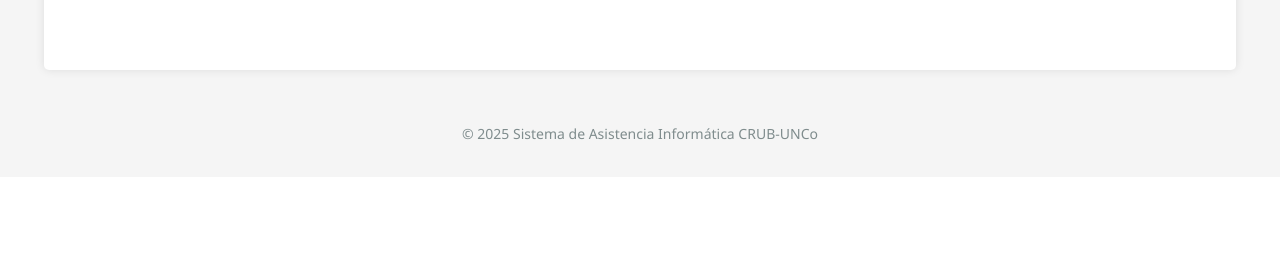
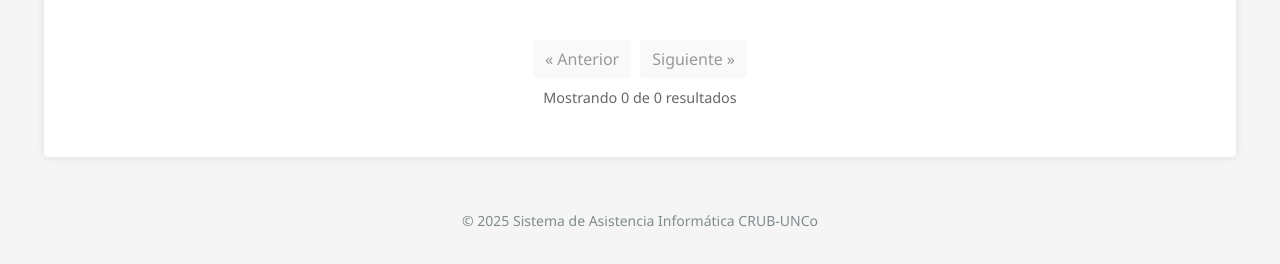
Before and after one commit to Ignatius32/asistencia-informatica-crub, a Flask app: page /admin/dashboard in a window 1280 px wide. Shown: the part 772-1036 px from the top of the page. Before the commit the page ends 912 px from the top, so only its background shows below. Run offline with Flask 3, Linux system fonts and the light colour scheme; the visitor is signed in with stand-in values (Sample User, id 1); parts of the project's set-up code (start-up, migrations or seed data) failed here and were passed over.

Commit message:
se agrega paginacion

```diff
--- a/app/routes/admin.py
+++ b/app/routes/admin.py
@@ -21,13 +21,20 @@ def admin_required(f):
 @admin_bp.route('/admin/dashboard')
 @admin_required
 def dashboard():
+    # Get pagination parameters
+    page = request.args.get('page', 1, type=int)
+    per_page = 15  # Number of tickets per page in admin dashboard
+
     # Calculate statistics for the dashboard
     total_tickets = Ticket.query.count()
     open_tickets = Ticket.query.filter_by(status='Abierto').count()
     closed_tickets = Ticket.query.filter_by(status='Cerrado').count()
 
-    # Get all tickets for the table
-    tickets = Ticket.query.all()
+    # Get all tickets for the table, paginated and ordered by created_at desc
+    pagination = Ticket.query.order_by(Ticket.created_at.desc()).paginate(
+        page=page, per_page=per_page, error_out=False)
+
+    tickets = pagination.items
 
     # Get unique departments and technicians for filters
     departments = db.session.query(User.departamento).distinct().all()
@@ -39,6 +46,7 @@ def dashboard():
                           open_tickets=open_tickets,
                           closed_tickets=closed_tickets,
                           tickets=tickets,
+                          pagination=pagination,
                           departments=departments,
                           technicians=technicians)
 
--- a/app/static/css/style.css
+++ b/app/static/css/style.css
@@ -692,3 +692,70 @@ section h2 {
         text-align: center;
     }
 }
+
+/* Pagination styles */
+.pagination-container {
+    margin-top: 20px;
+    display: flex;
+    flex-direction: column;
+    align-items: center;
+}
+
+.pagination {
+    margin-bottom: 10px;
+}
+
+.pagination ul {
+    display: flex;
+    list-style: none;
+    padding: 0;
+    gap: 5px;
+    margin: 0;
+}
+
+.pagination .page-item {
+    margin: 0 2px;
+}
+
+.pagination .page-link {
+    display: block;
+    padding: 8px 12px;
+    text-decoration: none;
+    border-radius: 4px;
+    background: #f5f5f5;
+    color: #333;
+    transition: all 0.2s;
+}
+
+.pagination .page-link:hover {
+    background: #e0e0e0;
+}
+
+.pagination .page-item.active .page-link {
+    background: #3498db;
+    color: white;
+}
+
+.pagination .page-item.disabled .page-link {
+    color: #999;
+    pointer-events: none;
+    background: #f9f9f9;
+}
+
+.pagination-info {
+    color: #666;
+    font-size: 0.9em;
+}
+
+/* Responsive pagination */
+@media (max-width: 576px) {
+    .pagination ul {
+        flex-wrap: wrap;
+        justify-content: center;
+    }
+
+    .pagination .page-link {
+        padding: 6px 10px;
+        font-size: 0.9em;
+    }
+}
--- a/app/static/js/dashboard.js
+++ b/app/static/js/dashboard.js
@@ -124,4 +124,93 @@ document.addEventListener('DOMContentLoaded', function() {
             document.body.removeChild(link);
         });
     }
+
+    // Process pagination links to maintain filters
+    document.querySelectorAll('.pagination a.page-link').forEach(link => {
+        link.addEventListener('click', function(e) {
+            // Look for nearby tables to determine which filters to apply
+            let section = null;
+            let container = this.closest('section');
+
+            if (container) {
+                // Find the table ID within this section
+                const tables = container.querySelectorAll('table');
+                if (tables.length > 0) {
+                    section = tables[0].id;
+                }
+
+                // If we have a section, add current filter values to pagination URL
+                if (section) {
+                    e.preventDefault();
+                    const url = new URL(this.href);
+
+                    const searchInput = document.querySelector(`.ticket-search[data-table="${section}"]`);
+                    if (searchInput && searchInput.value) {
+                        url.searchParams.set('search', searchInput.value);
+                    }
+
+                    const statusFilter = document.querySelector(`.status-filter[data-table="${section}"]`);
+                    if (statusFilter && statusFilter.value) {
+                        url.searchParams.set('status', statusFilter.value);
+                    }
+
+                    const priorityFilter = document.querySelector(`.priority-filter[data-table="${section}"]`);
+                    if (priorityFilter && priorityFilter.value) {
+                        url.searchParams.set('priority', priorityFilter.value);
+                    }
+
+                    const departmentFilter = document.querySelector(`.department-filter[data-table="${section}"]`);
+                    if (departmentFilter && departmentFilter.value) {
+                        url.searchParams.set('department', departmentFilter.value);
+                    }
+
+                    const technicianFilter = document.querySelector(`.technician-filter[data-table="${section}"]`);
+                    if (technicianFilter && technicianFilter.value) {
+                        url.searchParams.set('technician', technicianFilter.value);
+                    }
+
+                    const dateFilter = document.querySelector(`.date-filter[data-table="${section}"]`);
+                    if (dateFilter && dateFilter.value) {
+                        url.searchParams.set('date', dateFilter.value);
+                    }
+
+                    // Navigate to the new URL with filters
+                    window.location.href = url.toString();
+                }
+            }
+        });
+    });
+
+    // Simple search filtering for user ticket list
+    const ticketSearch = document.getElementById('ticketSearch');
+    const statusFilter = document.getElementById('statusFilter');
+
+    if (ticketSearch) {
+        ticketSearch.addEventListener('input', function() {
+            filterUserTickets();
+        });
+    }
+
+    if (statusFilter) {
+        statusFilter.addEventListener('change', function() {
+            filterUserTickets();
+        });
+    }
+
+    function filterUserTickets() {
+        const searchTerm = ticketSearch ? ticketSearch.value.toLowerCase() : '';
+        const statusTerm = statusFilter ? statusFilter.value : '';
+
+        const rows = document.querySelectorAll('.ticket-row');
+
+        rows.forEach(row => {
+            const text = row.textContent.toLowerCase();
+            const status = row.querySelector('.status-badge').textContent.trim();
+
+            const matchesSearch = text.includes(searchTerm);
+            const matchesStatus = !statusTerm || status === statusTerm;
+
+            row.style.display = (matchesSearch && matchesStatus) ? '' : 'none';
+        });
+    }
 });
--- a/app/templates/admin/dashboard.html
+++ b/app/templates/admin/dashboard.html
@@ -1,4 +1,5 @@
 {% extends 'base.html' %}
+{% from 'components/pagination.html' import render_pagination %}
 
 {% block title %}Panel de Administración{% endblock %}
 
@@ -132,12 +133,15 @@
                                     <i class="fas fa-eye"></i>
                                 </a>
                             </div>
-                        </td>
-                    </tr>
+                        </td>                    </tr>
                     {% endfor %}
                 </tbody>
             </table>
         </div>
+
+        <!-- Pagination -->
+        {{ render_pagination(pagination, 'admin.dashboard') }}
+
     </section>
 </div>
 {% endblock %}
--- /dev/null
+++ b/app/templates/components/pagination.html
@@ -0,0 +1,50 @@
+{% macro render_pagination(pagination, endpoint, section='') %}
+<div class="pagination-container">
+    <nav class="pagination">
+        <ul>            {% if pagination.has_prev %}
+                <li class="page-item">
+                    <a class="page-link" href="{{ url_for(endpoint, page=pagination.prev_num, section=section) }}">
+                        &laquo; Anterior
+                    </a>
+                </li>
+            {% else %}
+                <li class="page-item disabled">
+                    <span class="page-link">&laquo; Anterior</span>
+                </li>
+            {% endif %}
+
+            {% for page_num in pagination.iter_pages(left_edge=1, right_edge=1, left_current=1, right_current=2) %}
+                {% if page_num %}
+                    {% if page_num == pagination.page %}
+                        <li class="page-item active">
+                            <span class="page-link">{{ page_num }}</span>
+                        </li>                    {% else %}
+                        <li class="page-item">
+                            <a class="page-link" href="{{ url_for(endpoint, page=page_num, section=section) }}">
+                                {{ page_num }}
+                            </a>
+                        </li>
+                    {% endif %}
+                {% else %}
+                    <li class="page-item disabled">
+                        <span class="page-link">...</span>
+                    </li>
+                {% endif %}
+            {% endfor %}            {% if pagination.has_next %}
+                <li class="page-item">
+                    <a class="page-link" href="{{ url_for(endpoint, page=pagination.next_num, section=section) }}">
+                        Siguiente &raquo;
+                    </a>
+                </li>
+            {% else %}
+                <li class="page-item disabled">
+                    <span class="page-link">Siguiente &raquo;</span>
+                </li>
+            {% endif %}
+        </ul>
+    </nav>
+    <div class="pagination-info">
+        Mostrando {{ pagination.items|length }} de {{ pagination.total }} resultados
+    </div>
+</div>
+{% endmacro %}
--- a/app/templates/tickets/list.html
+++ b/app/templates/tickets/list.html
@@ -1,4 +1,5 @@
 {% extends 'base.html' %}
+{% from 'components/pagination.html' import render_pagination %}
 
 {% block title %}Mis Tickets{% endblock %}
 
@@ -72,6 +73,10 @@
                     </tbody>
                 </table>
             </div>
+
+            <!-- Pagination -->
+            {{ render_pagination(pagination, 'tickets.list') }}
+
         {% else %}
             <div class="empty-state">
                 <i class="fas fa-ticket-alt empty-icon"></i>
```
Also changed, not shown: app/routes/tickets.py (+56 -15 lines), app/templates/tickets/technician_dashboard.html (+19 -6 lines).
